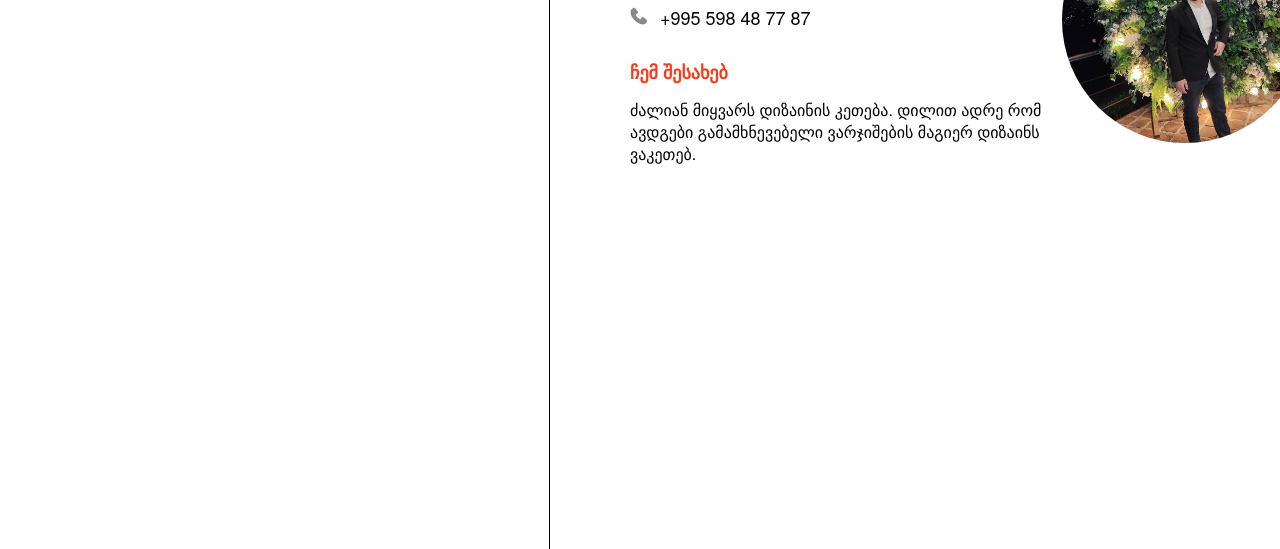
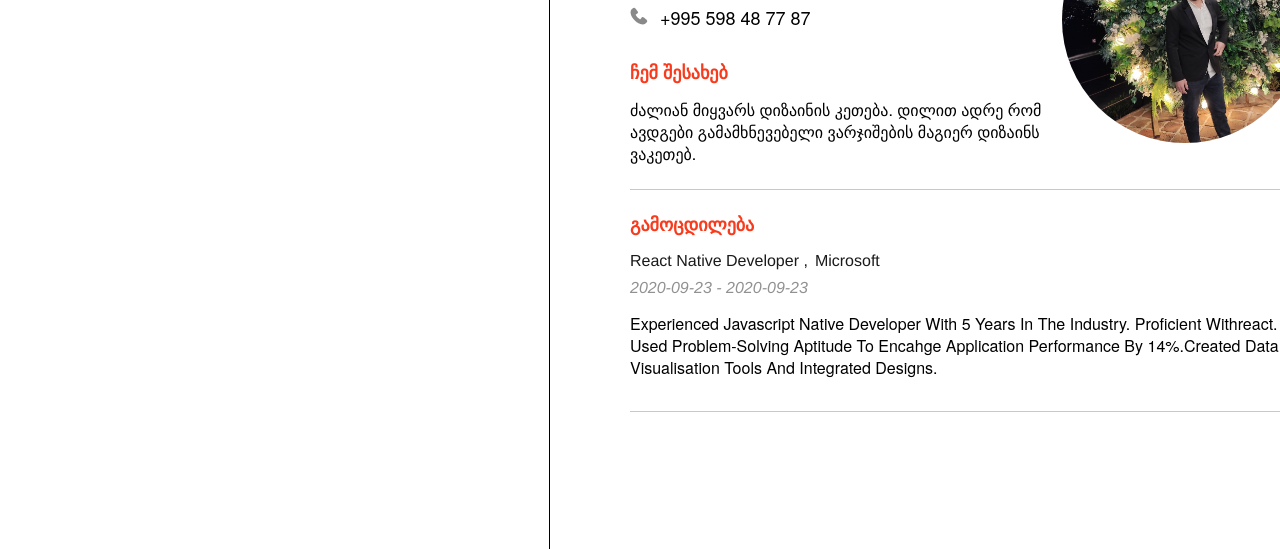
Before and after one commit to MerabSamkharadze/redberry-bootcamp, a plain HTML site: page html/done.html in a window 1280 px wide. Shown: the part 251-800 px from the top of the page. Drawn offline with Linux system fonts and the light colour scheme; a web font is replaced by a local one.

Commit message:
add experience panel on each pages

```diff
--- a/css/done.css
+++ b/css/done.css
@@ -112,6 +112,21 @@ body {
 .mobile_number img {
   margin-right: 12px;
 }
+.ex_hed {
+  display: flex;
+  margin-left: 80px;
+  margin-top: 24px;
+
+  font-family: "Helvetica Neue";
+  font-style: normal;
+  font-weight: 700;
+  font-size: 18px;
+  line-height: 22px;
+  width: 118px;
+  height: 22px;
+
+  color: #f93b1d;
+}
 
 .about_me {
   display: flex;
@@ -145,6 +160,71 @@ body {
   color: #000000;
 }
 
+/* experience info */
+
+.experience_and_employer {
+  font-family: "Helvetica Neue";
+  font-style: normal;
+  font-weight: 500;
+  font-size: 16px;
+  line-height: 20px;
+
+  color: #1a1a1a;
+
+  height: 20px;
+  display: flex;
+
+  margin-top: 15px;
+  margin-left: 80px;
+}
+.knowlidge {
+  margin-right: 7px;
+}
+.period_of_experience {
+  font-family: "Helvetica Neue";
+  font-style: italic;
+  font-weight: 400;
+  font-size: 16px;
+  line-height: 19px;
+
+  color: #919191;
+
+  width: 183px;
+  height: 19px;
+
+  margin-top: 7px;
+  margin-left: 80px;
+}
+.experience_txt {
+  width: 662px;
+  margin-left: 80px;
+  margin-top: 16px;
+
+  font-family: "Helvetica Neue";
+  font-style: normal;
+  font-weight: 400;
+  font-size: 16px;
+  line-height: 22px;
+
+  text-transform: capitalize;
+
+  color: #000000;
+}
+
+.cros_line {
+  width: 662px;
+  height: 1px;
+  border-bottom: 1px solid #c8c8c8;
+  margin-left: 80px;
+  margin-top: 10px;
+}
+.cros_line2 {
+  width: 662px;
+  height: 1px;
+  border-bottom: 1px solid #c8c8c8;
+  margin-left: 80px;
+  margin-top: 32px;
+}
 .popup {
   position: absolute;
   width: 427px;
--- a/css/education.css
+++ b/css/education.css
@@ -251,7 +251,21 @@
 .mobile_number img {
   margin-right: 12px;
 }
+.ex_hed {
+  display: flex;
+  margin-left: 80px;
+  margin-top: 24px;
 
+  font-family: "Helvetica Neue";
+  font-style: normal;
+  font-weight: 700;
+  font-size: 18px;
+  line-height: 22px;
+  width: 118px;
+  height: 22px;
+
+  color: #f93b1d;
+}
 .about_me {
   display: flex;
   margin-left: 80px;
@@ -280,6 +294,63 @@
   line-height: 22px;
 
   text-transform: lowercase;
+
+  color: #000000;
+}
+
+/* experience info */
+
+/* experience info */
+
+/* .exparience_information {
+  margin-bottom: 10px;
+} */
+
+.experience_and_employer {
+  font-family: "Helvetica Neue";
+  font-style: normal;
+  font-weight: 500;
+  font-size: 16px;
+  line-height: 20px;
+
+  color: #1a1a1a;
+
+  height: 20px;
+  display: flex;
+
+  margin-top: 15px;
+  margin-left: 80px;
+}
+.knowlidge {
+  margin-right: 7px;
+}
+.period_of_experience {
+  font-family: "Helvetica Neue";
+  font-style: italic;
+  font-weight: 400;
+  font-size: 16px;
+  line-height: 19px;
+
+  color: #919191;
+
+  width: 183px;
+  height: 19px;
+
+  margin-top: 7px;
+  margin-left: 80px;
+}
+.experience_txt {
+  width: 662px;
+  margin-left: 80px;
+  margin-top: 16px;
+
+  font-family: "Helvetica Neue";
+  font-style: normal;
+  font-weight: 400;
+  font-size: 16px;
+  line-height: 22px;
+
+  text-transform: capitalize;
 
   color: #000000;
 }
@@ -386,3 +457,10 @@
   margin-left: 80px;
   margin-top: 10px;
 }
+.cros_line2 {
+  width: 662px;
+  height: 1px;
+  border-bottom: 1px solid #c8c8c8;
+  margin-left: 80px;
+  margin-top: 32px;
+}
--- a/css/experience.css
+++ b/css/experience.css
@@ -179,10 +179,10 @@
 
 /* right panel (personal info) */
 
+/* personal info */
 .personal_information {
   display: flex;
   height: 330px;
-  width: 100%;
   /* display: none; */
 }
 
@@ -251,7 +251,21 @@
 .mobile_number img {
   margin-right: 12px;
 }
+.ex_hed {
+  display: flex;
+  margin-left: 80px;
+  margin-top: 24px;
 
+  font-family: "Helvetica Neue";
+  font-style: normal;
+  font-weight: 700;
+  font-size: 18px;
+  line-height: 22px;
+  width: 118px;
+  height: 22px;
+
+  color: #f93b1d;
+}
 .about_me {
   display: flex;
   margin-left: 80px;
@@ -262,6 +276,7 @@
   font-weight: 700;
   font-size: 18px;
   line-height: 22px;
+
   width: 118px;
   height: 22px;
 
@@ -280,6 +295,57 @@
   line-height: 22px;
 
   text-transform: lowercase;
+
+  color: #000000;
+}
+
+/* experience info */
+
+.experience_and_employer {
+  font-family: "Helvetica Neue";
+  font-style: normal;
+  font-weight: 500;
+  font-size: 16px;
+  line-height: 20px;
+
+  color: #1a1a1a;
+
+  height: 20px;
+  display: flex;
+
+  margin-top: 15px;
+  margin-left: 80px;
+}
+.knowlidge {
+  margin-right: 7px;
+}
+.period_of_experience {
+  font-family: "Helvetica Neue";
+  font-style: italic;
+  font-weight: 400;
+  font-size: 16px;
+  line-height: 19px;
+
+  color: #919191;
+
+  width: 183px;
+  height: 19px;
+
+  margin-top: 7px;
+  margin-left: 80px;
+}
+.experience_txt {
+  width: 662px;
+  margin-left: 80px;
+  margin-top: 16px;
+
+  font-family: "Helvetica Neue";
+  font-style: normal;
+  font-weight: 400;
+  font-size: 16px;
+  line-height: 22px;
+
+  text-transform: capitalize;
 
   color: #000000;
 }
--- a/html/done.html
+++ b/html/done.html
@@ -42,6 +42,22 @@
         <img src="/images/profile_photo.jpeg" alt="profile_photo" />
       </div>
     </div>
+    <div class="cros_line"></div>
+    <div class="exparience_information">
+      <div class="ex_hed">გამოცდილება</div>
+      <div class="experience_and_employer">
+        <div class="knowlidge">React Native Developer <span>,</span></div>
+        <div class="last_employer">Microsoft</div>
+      </div>
+      <div class="period_of_experience">2020-09-23 - 2020-09-23</div>
+      <div class="experience_txt">
+        Experienced Javascript Native Developer with 5 years in the industry.
+        proficient withreact. Used problem-solving aptitude to encahge
+        application performance by 14%.created data visualisation tools and
+        integrated designs.
+      </div>
+    </div>
+    <div class="cros_line2"></div>
 
     <div class="mini_logo_onrightpnl">
       <img src="/images/mini_logo_2pg.png" alt="mini_logo_2pg" />
```
Also changed, not shown: html/education.html (+15 -0 lines), html/experience.html (+14 -1 lines).
